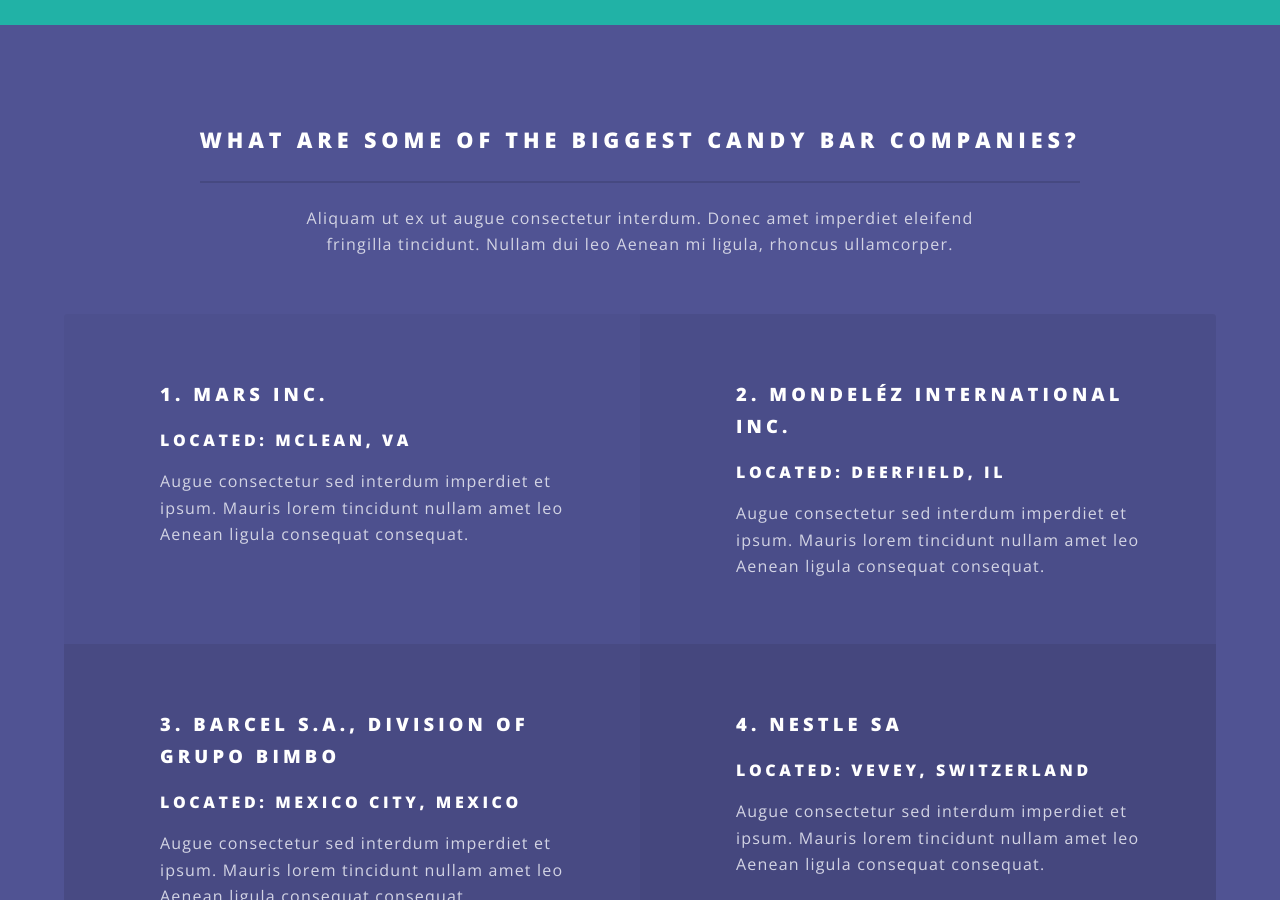
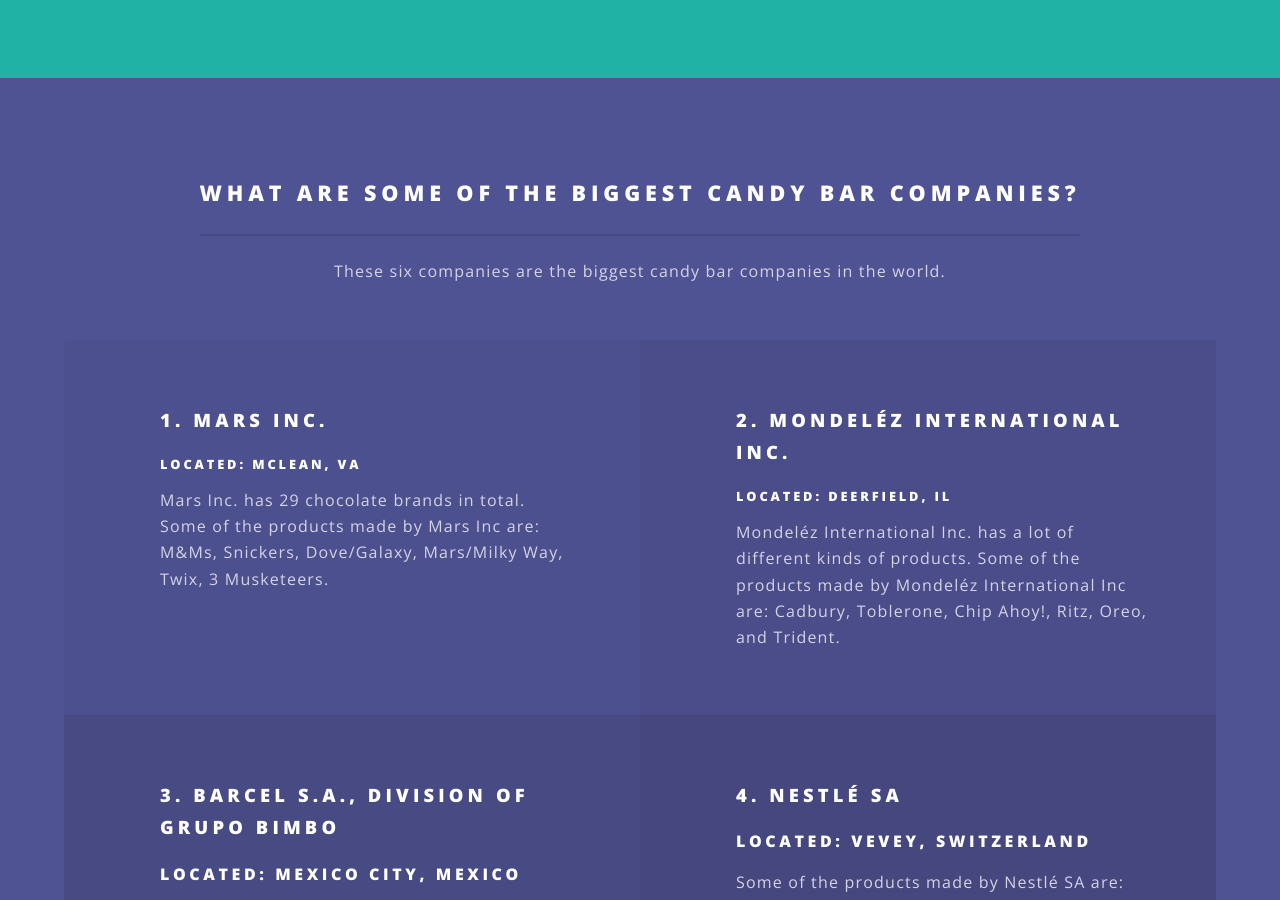
Before and after one commit to jacanv/jacanv.github.io, a Jekyll site: the page built from index.html, in a window 1280 px wide and 900 px high, scrolled down 1328 px. Built offline with Jekyll 4.4.1, drawn with Linux system fonts in a browser that asks for light colours; some of the changed text lies outside the part shown.

Commit message:
Added text to sections

```diff
--- a/index.html
+++ b/index.html
@@ -18,8 +18,10 @@
 						<div class="inner">
 							<header class="major">
 								<h2>How Candy Bars Were Invented</h2>
-								<p>Aliquam ut ex ut augue consectetur interdum. Donec amet imperdiet eleifend<br />
-								fringilla tincidunt. Nullam dui leo Aenean mi ligula, rhoncus ullamcorper.</p>
+								<p>Candy bars were invented by Joseph Fry.  He invented them in 1847.<br>
+								Joseph Fry was trying to a make new candy and he did figure it out.<br>
+								Soon it became a big hit around the world.<br>
+								He made it with melted cacao butter, cocoa powder and sugar.</p>
 							</header>
 						</div>
 					</section>
@@ -29,39 +31,38 @@
 						<div class="inner">
 							<header class="major">
 								<h2>What are some of the biggest candy bar companies?</h2>
-								<p>Aliquam ut ex ut augue consectetur interdum. Donec amet imperdiet eleifend<br />
-								fringilla tincidunt. Nullam dui leo Aenean mi ligula, rhoncus ullamcorper.</p>
+								<p>These six companies are the biggest candy bar companies in the world.</p>
 							</header>
 							<ul class="features">
 								<li>
 									<h3>1. Mars Inc.</h3>
-									<h4>Located: McLean, VA</h2>
-									<p>Augue consectetur sed interdum imperdiet et ipsum. Mauris lorem tincidunt nullam amet leo Aenean ligula consequat consequat.</p>
+									<h5>Located: McLean, VA</h5>
+									<p>Mars Inc. has 29 chocolate brands in total. Some of the products made by Mars Inc are: M&Ms, Snickers, Dove/Galaxy, Mars/Milky Way, Twix, 3 Musketeers.</p>
 								</li>
 								<li>
 									<h3>2. Mondeléz International Inc.</h3>
-									<h4>Located: Deerfield, IL</h2>
-									<p>Augue consectetur sed interdum imperdiet et ipsum. Mauris lorem tincidunt nullam amet leo Aenean ligula consequat consequat.</p>
+									<h5>Located: Deerfield, IL</h4>
+									<p>Mondeléz International Inc. has a lot of different kinds of products. Some of the products made by Mondeléz International Inc are: Cadbury, Toblerone, Chip Ahoy!, Ritz, Oreo, and Trident.</p>
 								</li>
 								<li>
 									<h3>3. Barcel S.A., division of Grupo Bimbo</h3>
-									<h4>Located: Mexico City, Mexico</h2>
-									<p>Augue consectetur sed interdum imperdiet et ipsum. Mauris lorem tincidunt nullam amet leo Aenean ligula consequat consequat.</p>
+									<h4>Located: Mexico City, Mexico</h4>
+									<p>Barcel S.A. is a Mexican company so you probably don't know a lot of the products they make. Some of the products made by Barcel S.A. are: Takis, Chip's, Hot-Nuts, Runners, Golden Nuts, and Karameladas Pop.</p>
 								</li>
 								<li>
-									<h3>4. Nestle SA</h3>
-									<h4>Located: Vevey, Switzerland</h2>
-									<p>Augue consectetur sed interdum imperdiet et ipsum. Mauris lorem tincidunt nullam amet leo Aenean ligula consequat consequat.</p>
+									<h3>4. Nestlé SA</h3>
+									<h4>Located: Vevey, Switzerland</h4>
+									<p>Some of the products made by Nestlé SA are: Butterfinger, Crunch, KitKat, and Wonka.</p>
 								</li>
 								<li>
 									<h3>5. Hershey Foods Corp.</h3>
-									<h4>Located: Hershey, PA</h2>
-									<p>Augue consectetur sed interdum imperdiet et ipsum. Mauris lorem tincidunt nullam amet leo Aenean ligula consequat consequat.</p>
+									<h4>Located: Hershey, PA</h4>
+									<p>Some of the products made by Hershey Foods Corp. are: Hershey's Chocolate Bars, Mr. Goodbar, Krackel, and Symphony.</p>
 								</li>
 								<li>
 									<h3>6. Ferrero Group</h3>
-									<h4>Located: Alba, Italy</h2>
-									<p>Augue consectetur sed interdum imperdiet et ipsum. Mauris lorem tincidunt nullam amet leo Aenean ligula consequat consequat.</p>
+									<h4>Located: Alba, Italy</h4>
+									<p>Some of the products made by Ferrero Group are: Nutella, Kinder Chocolate, Ferrero Pralines, Ferrero Rocher, and Tic Tac.</p>
 								</li>
 							</ul>
 						</div>
@@ -71,9 +72,8 @@
 						<div class="inner">
 							<header class="major">
 								<h2>The Top 3 Best Selling<br />
-								Candy  Bars</h2>
-								<p>Aliquam ut ex ut augue consectetur interdum. Donec amet imperdiet eleifend<br />
-								fringilla tincidunt. Nullam dui leo Aenean mi ligula, rhoncus ullamcorper.</p>
+								Candy Bars In America</h2>
+								<p>These three candy bars are the have the most sales in the United States</p>
 							</header>
 							<!-- <ul class="icons major">
 								<li><span class="icon fa-diamond major style1"><span class="label">Lorem</span></span></li>
@@ -90,7 +90,7 @@
 							<div class="content">
 								<h2 class="align-center no-margin">3.</h2>
 								<h2 class="align-center">Hershey's Chocolate Bar</h2>
-								<p>Aliquam ut ex ut augue consectetur interdum. Donec hendrerit imperdiet. Mauris eleifend fringilla nullam aenean mi ligula.</p>
+								<p>The Hershey's Company was made in 1900.  Milton S. Hershey wanted everyone to enjoy a milk chocolate candy bar because only the wealthy could afford chocolate. He only charged a nickel for the Hershey's Chocolate Bar. It was served in the military during World War II. Hershey makes 373 million Hershey's Chocolate Bars per year.</p>
 							</div>
 						</section>
 						<section class="spotlight">
@@ -98,7 +98,7 @@
 							<div class="content">
 								<h2 class="align-center no-margin">2.</h2>
 								<h2 class="align-center">Snickers</h2>
-								<p>Aliquam ut ex ut augue consectetur interdum. Donec hendrerit imperdiet. Mauris eleifend fringilla nullam aenean mi ligula.</p>
+								<p>The company Mars makes Snickers. It was introduced in 1930. They use 99 tons of peanuts per day to make Snickers bars.  They use 16 peanuts per Snickers bar. Fun fact - they named the Snickers bar after the Mars family's favorite horse.</p>
 							</div>
 						</section>
 						<section class="spotlight">
@@ -106,7 +106,7 @@
 							<div class="content">
 								<h2 class="align-center no-margin">1.</h2>
 								<h2 class="align-center">Reese's Peanut Butter Cups</h2>
-								<p>Aliquam ut ex ut augue consectetur interdum. Donec hendrerit imperdiet. Mauris eleifend fringilla nullam aenean mi ligula.</p>
+								<p></p>
 							</div>
 						</section>
 					</section>
@@ -119,6 +119,15 @@
 								<p>Aliquam ut ex ut augue consectetur interdum. Donec amet imperdiet eleifend<br />
 								fringilla tincidunt. Nullam dui leo Aenean mi ligula, rhoncus ullamcorper.</p>
 								<div class="image"><img src="images/google_kit_kat_sculpture.jpg" alt="" /></div>
+							</header>
+						</div>
+					</section>
+
+					<section id="one" class="wrapper style1 special">
+						<div class="inner">
+							<header class="major">
+								<h2>Here's a Video of Goats Yelling Like Humans <i class="fa fa-smile-o"></i></h2>
+								<iframe width="1120" height="630" src="https://www.youtube.com/embed/PpccpglnNf0?rel=0" frameborder="0" allowfullscreen></iframe>
 							</header>
 						</div>
 					</section>
```
Also changed, not shown: bibliography.html (+6 -6 lines).
